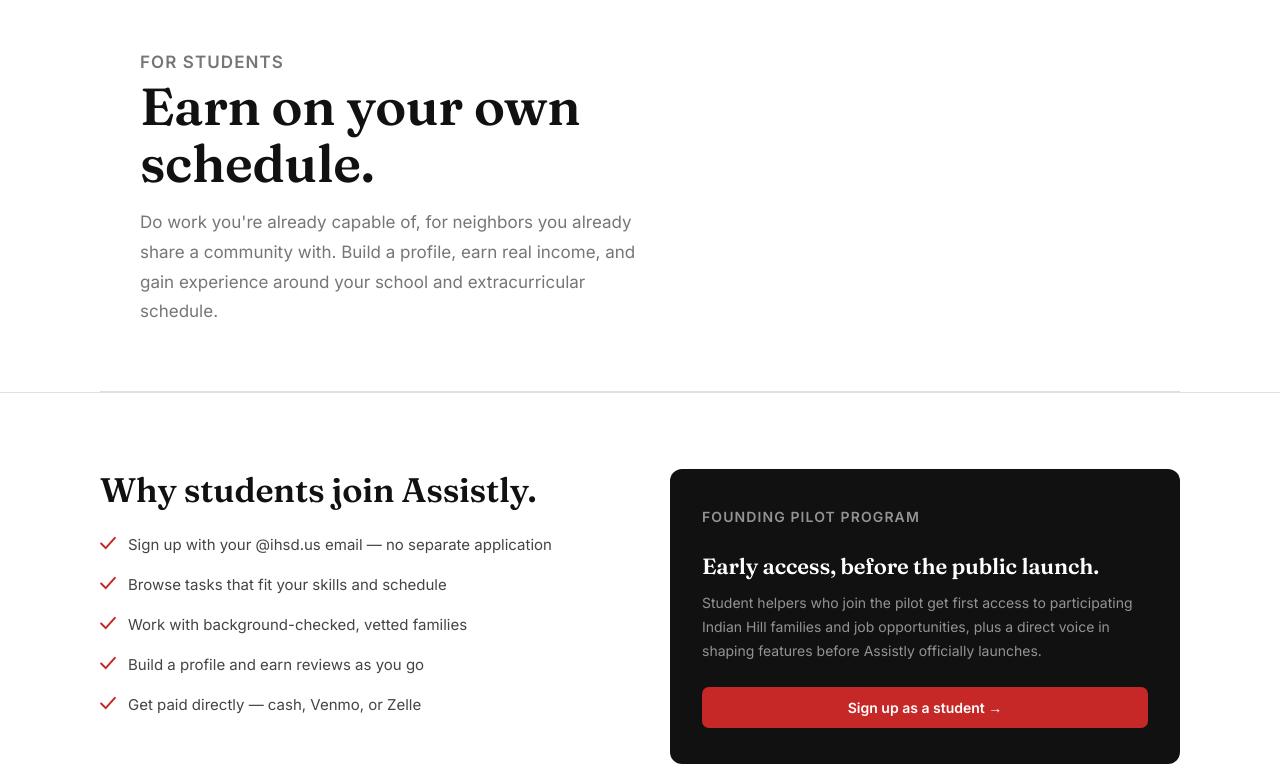
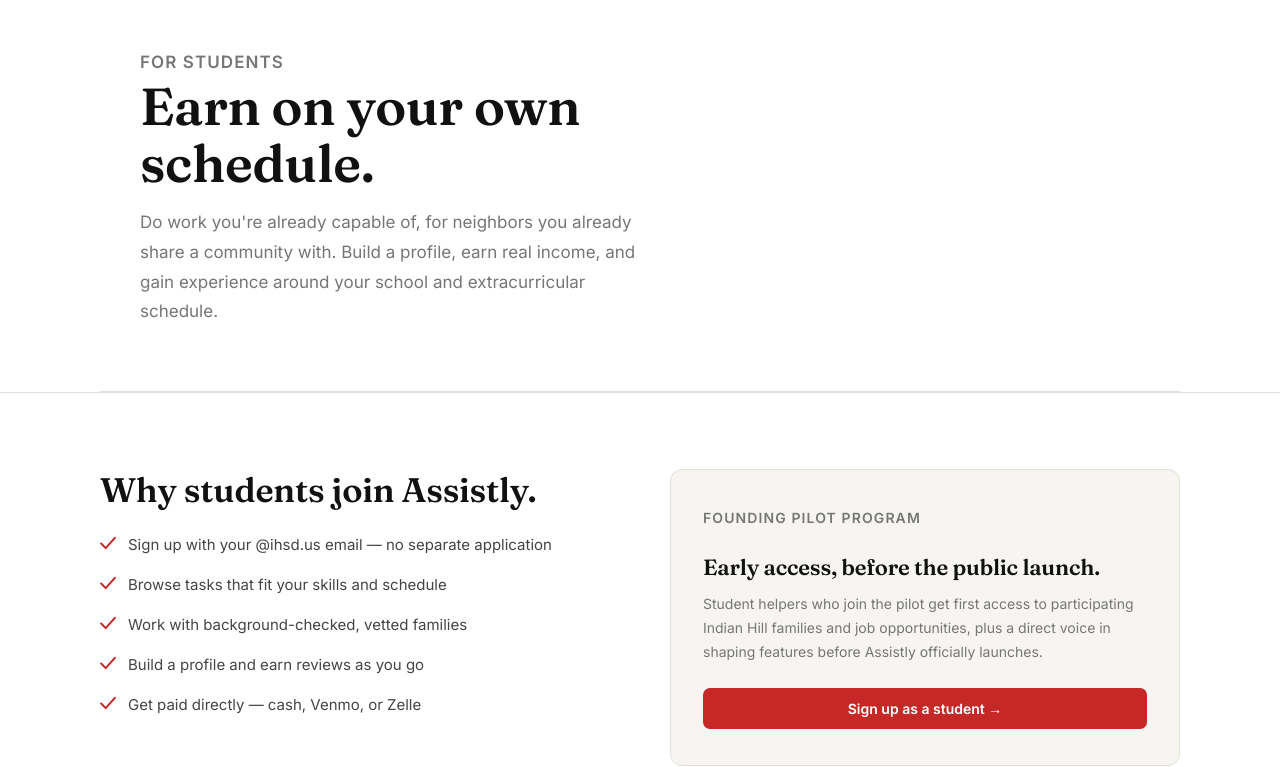
Before and after one commit to jlspicer28/assistly-website, a plain HTML site: page students.html in a window 1280 px wide. Shown: the part 68-835 px from the top of the page. Drawn offline with Linux system fonts and the light colour scheme.

Commit message:
Match students page pilot panel style to families page (light, not dark)

```diff
--- a/students.html
+++ b/students.html
@@ -19,10 +19,10 @@
 .benefits-list { list-style: none; display: flex; flex-direction: column; gap: 16px; }
 .benefits-list li { display: flex; align-items: flex-start; gap: 12px; font-size: 15px; color: var(--ink-2); line-height: 1.6; }
 .benefits-list li svg { width: 16px; height: 16px; color: var(--red); flex-shrink: 0; margin-top: 2px; }
-.benefits-panel { background: var(--ink); border-radius: 12px; padding: 36px 32px; }
-.benefits-panel-tag { font-size: 11px; font-weight: 600; letter-spacing: 1.1px; text-transform: uppercase; color: rgba(255,255,255,0.35); margin-bottom: 16px; }
-.benefits-panel h3 { font-family: "Fraunces", serif; font-size: 22px; font-weight: 600; color: #fff; letter-spacing: -0.2px; margin-bottom: 12px; line-height: 1.2; }
-.benefits-panel p { font-size: 14px; color: rgba(255,255,255,0.55); line-height: 1.7; margin-bottom: 24px; }
+.benefits-panel { background: var(--surface); border: 1px solid var(--line); border-radius: 12px; padding: 36px 32px; }
+.benefits-panel-tag { font-size: 11px; font-weight: 600; letter-spacing: 1.1px; text-transform: uppercase; color: var(--red); margin-bottom: 16px; }
+.benefits-panel h3 { font-family: "Fraunces", serif; font-size: 22px; font-weight: 600; color: var(--ink); letter-spacing: -0.2px; margin-bottom: 12px; line-height: 1.2; }
+.benefits-panel p { font-size: 14px; color: var(--ink-3); line-height: 1.7; margin-bottom: 24px; }
 .benefits-panel .btn { width: 100%; justify-content: center; }
 
 /* ─── Steps for you ─────────────────────────────── */
```
